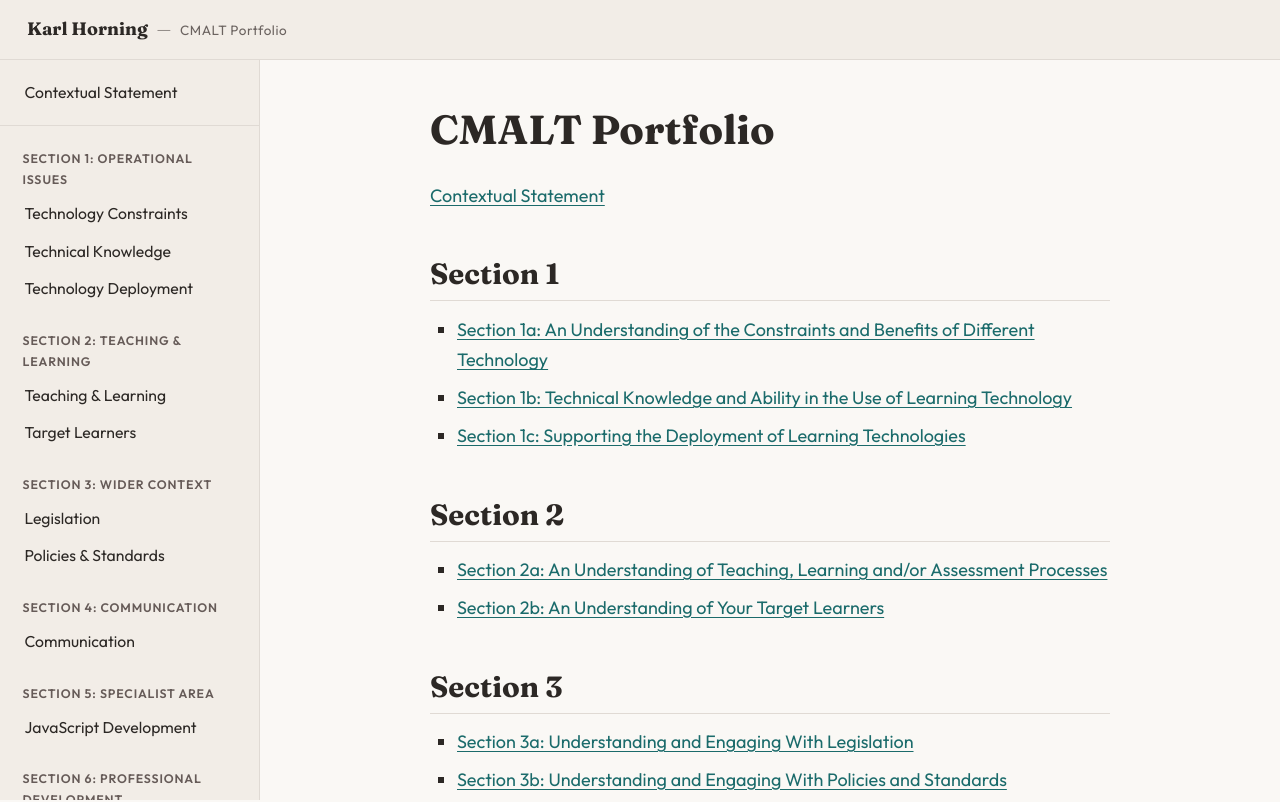
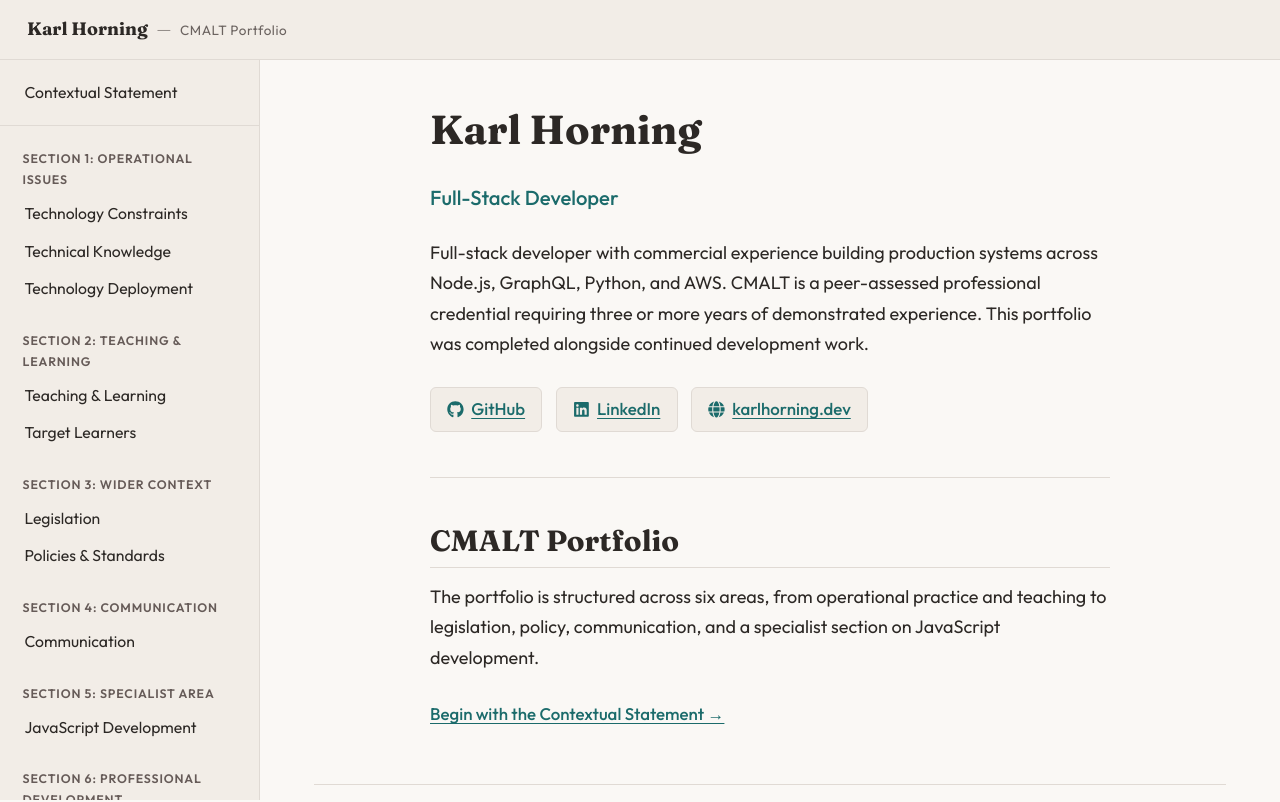
Before and after one commit to Karl-Horning/cmalt, a Next.js app: page / in a window 1280 px wide. Shown: the top 802 px of the page. Built offline with nearby package versions, Linux system fonts and the light colour scheme.

Commit message:
feat: add portfolio landing page

```diff
--- a/app/globals.css
+++ b/app/globals.css
@@ -311,6 +311,66 @@ body {
     margin-bottom: 0;
 }
 
+/* Home page */
+.home-hero {
+    padding-bottom: 2.5rem;
+    margin-bottom: 2.5rem;
+    border-bottom: 1px solid var(--border);
+}
+
+.home-subtitle {
+    font-size: 1.125rem;
+    color: var(--accent);
+    font-family: var(--font-outfit), system-ui, sans-serif;
+    font-weight: 500;
+    margin: 0.25rem 0 1.25rem;
+}
+
+.home-links {
+    display: flex;
+    flex-wrap: wrap;
+    gap: 0.75rem;
+    margin-top: 1.5rem;
+}
+
+.home-link {
+    display: inline-flex;
+    align-items: center;
+    gap: 0.4rem;
+    color: var(--fg);
+    text-decoration: none;
+    font-size: 0.9375rem;
+    font-family: var(--font-outfit), system-ui, sans-serif;
+    font-weight: 500;
+    padding: 0.4rem 0.9rem;
+    border: 1px solid var(--border);
+    border-radius: 6px;
+    background: var(--surface);
+    transition:
+        color 0.15s,
+        border-color 0.15s;
+}
+
+.home-link:hover {
+    color: var(--accent);
+    border-color: var(--accent);
+}
+
+.home-cta {
+    display: inline-block;
+    color: var(--accent);
+    text-decoration: none;
+    font-weight: 500;
+    font-family: var(--font-outfit), system-ui, sans-serif;
+    font-size: 0.9375rem;
+    margin-top: 0.25rem;
+    transition: color 0.15s;
+}
+
+.home-cta:hover {
+    color: var(--accent-hover);
+}
+
 /* Back to top */
 .back-to-top {
     position: fixed;
--- a/app/page.tsx
+++ b/app/page.tsx
@@ -1,97 +1,66 @@
 import Link from "next/link";
+import { FaGithub, FaGlobe, FaLinkedin } from "react-icons/fa";
 
 export default function Home() {
     return (
         <>
-            <h1>CMALT Portfolio</h1>
-            <p>
-                <Link href="/contextual-statement">Contextual Statement</Link>
-            </p>
+            <div className="home-hero">
+                <h1>Karl Horning</h1>
+                <p className="home-subtitle">Full-Stack Developer</p>
+                <p>
+                    Full-stack developer with commercial experience building
+                    production systems across Node.js, GraphQL, Python, and
+                    AWS. CMALT is a peer-assessed professional credential
+                    requiring three or more years of demonstrated experience.
+                    This portfolio was completed alongside continued development
+                    work.
+                </p>
+                <nav
+                    className="home-links"
+                    aria-label="External profiles"
+                >
+                    <a
+                        href="https://github.com/Karl-Horning"
+                        target="_blank"
+                        rel="noopener noreferrer"
+                        className="home-link"
+                    >
+                        <FaGithub aria-hidden="true" />
+                        GitHub
+                    </a>
+                    <a
+                        href="https://www.linkedin.com/in/karl-horning"
+                        target="_blank"
+                        rel="noopener noreferrer"
+                        className="home-link"
+                    >
+                        <FaLinkedin aria-hidden="true" />
+                        LinkedIn
+                    </a>
+                    <a
+                        href="https://www.karlhorning.dev/"
+                        target="_blank"
+                        rel="noopener noreferrer"
+                        className="home-link"
+                    >
+                        <FaGlobe aria-hidden="true" />
+                        karlhorning.dev
+                    </a>
+                </nav>
+            </div>
 
-            <h2>Section 1</h2>
-
-            <ul>
-                <li>
-                    <Link href="/technology-constraints">
-                        Section 1a: An Understanding of the Constraints and
-                        Benefits of Different Technology
-                    </Link>
-                </li>
-                <li>
-                    <Link href="/technical-knowledge">
-                        Section 1b: Technical Knowledge and Ability in the Use
-                        of Learning Technology
-                    </Link>
-                </li>
-                <li>
-                    <Link href="/technology-deployment">
-                        Section 1c: Supporting the Deployment of Learning
-                        Technologies
-                    </Link>
-                </li>
-            </ul>
-
-            <h2>Section 2</h2>
-            <ul>
-                <li>
-                    <Link href="/teaching-and-learning">
-                        Section 2a: An Understanding of Teaching, Learning
-                        and/or Assessment Processes
-                    </Link>
-                </li>
-                <li>
-                    <Link href="/target-learners">
-                        Section 2b: An Understanding of Your Target Learners
-                    </Link>
-                </li>
-            </ul>
-
-            <h2>Section 3</h2>
-            <ul>
-                <li>
-                    <Link href="/legislation">
-                        Section 3a: Understanding and Engaging With Legislation
-                    </Link>
-                </li>
-                <li>
-                    <Link href="/policies-and-standards">
-                        Section 3b: Understanding and Engaging With Policies and
-                        Standards
-                    </Link>
-                </li>
-            </ul>
-
-            <h2>Section 4</h2>
-            <ul>
-                <li>
-                    <Link href="/communication">
-                        Section 4a: Communication and Working With Others
-                    </Link>
-                </li>
-            </ul>
-
-            <h2>Section 5</h2>
-            <ul>
-                <li>
-                    <Link href="/javascript-development">
-                        Section 5a: Specialist Area: JavaScript Development
-                    </Link>
-                </li>
-            </ul>
-
-            <h2>Section 6</h2>
-            <ul>
-                <li>
-                    <Link href="/future-plans">
-                        Section 6a: Future Plans
-                    </Link>
-                </li>
-                <li>
-                    <Link href="/declaration">
-                        Section 6b: Declaration and Optional Nominated Assessor
-                    </Link>
-                </li>
-            </ul>
+            <section>
+                <h2>CMALT Portfolio</h2>
+                <p>
+                    The portfolio is structured across six areas, from
+                    operational practice and teaching to legislation, policy,
+                    communication, and a specialist section on JavaScript
+                    development.
+                </p>
+                <Link href="/contextual-statement" className="home-cta">
+                    Begin with the Contextual Statement →
+                </Link>
+            </section>
         </>
     );
 }
```
